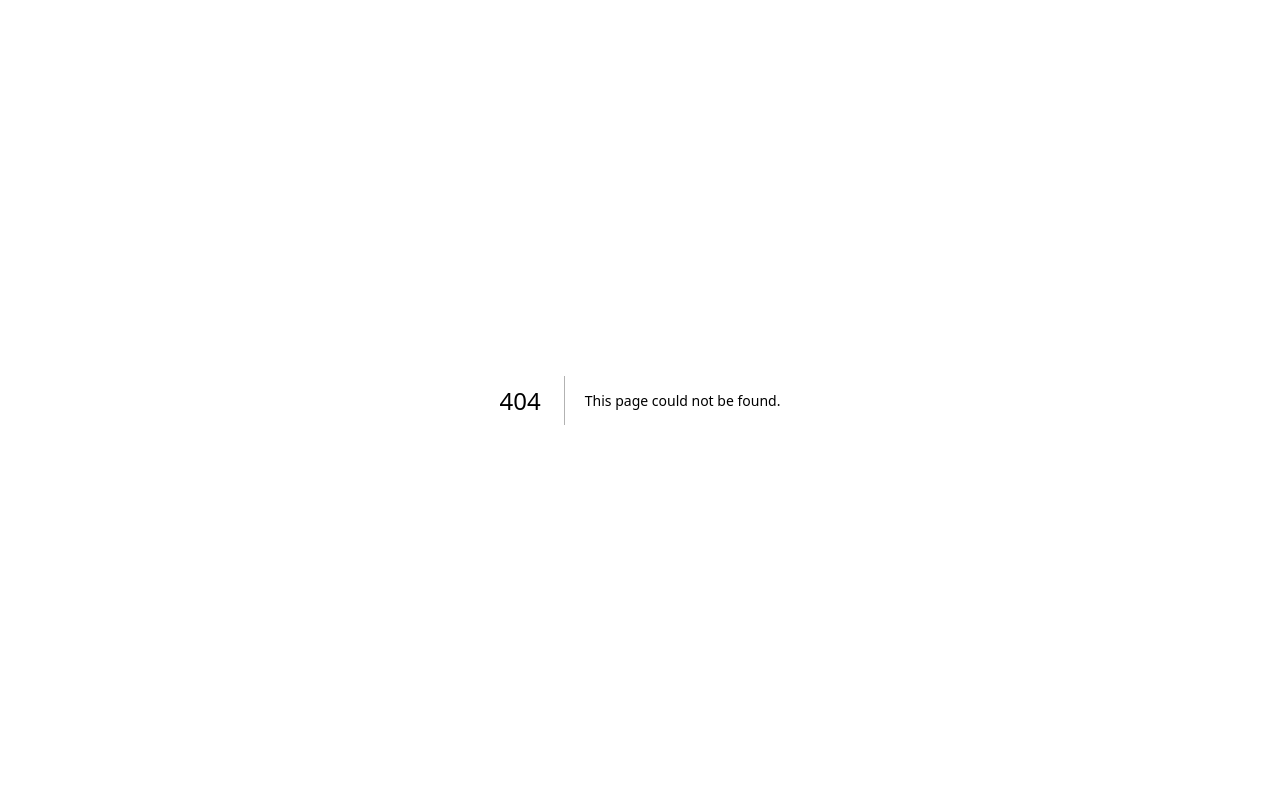
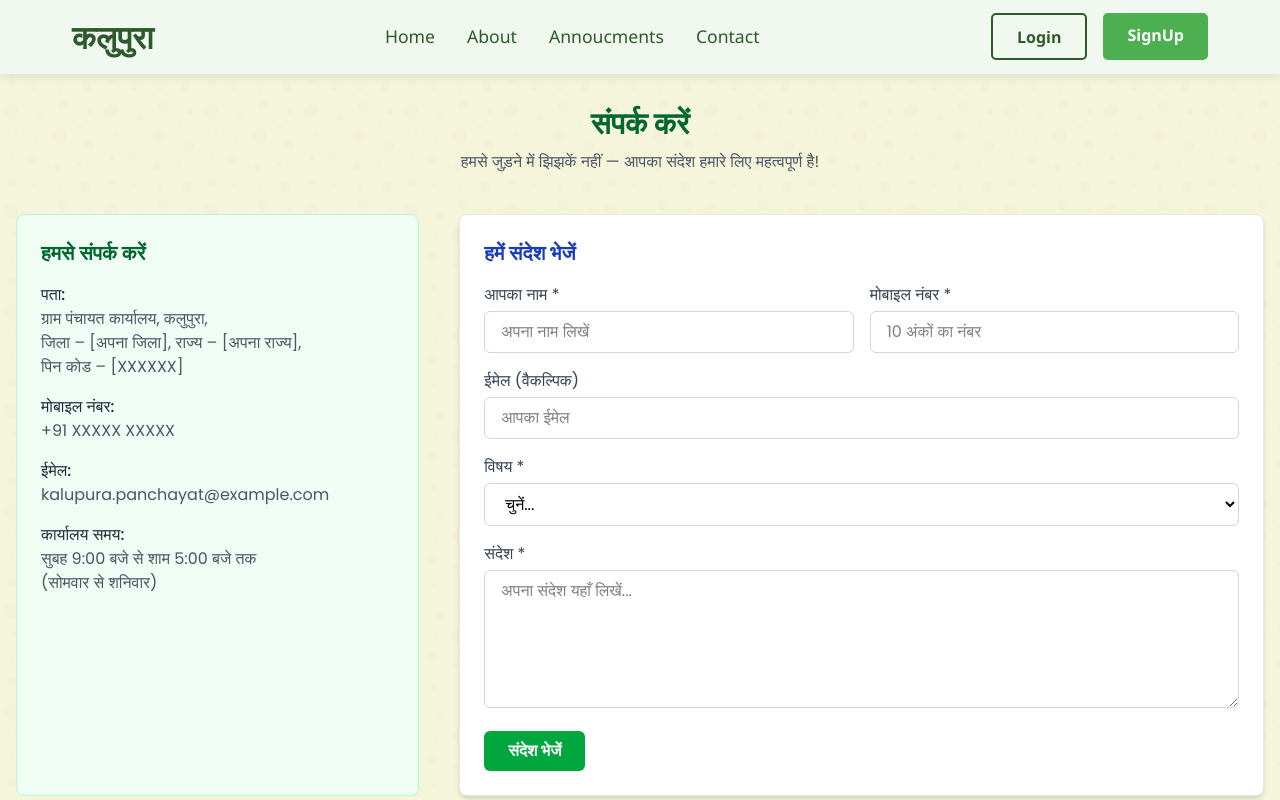
Before and after one commit to bhavy-sharma/Kalupura, a Next.js app in the folder client/: page /contact in a window 1280 px wide. Before the commit this address had no page. Shown: the top 800 px of the page. Built offline with nearby package versions, Linux system fonts and the light colour scheme.

Commit message:
Contact page initialise

```diff
--- /dev/null
+++ b/client/app/contact/page.js
@@ -0,0 +1,124 @@
+import React from 'react'
+import Header from '@/components/layout/Header'
+import Footer from '@/components/layout/Footer'
+
+const ContactPage = () => {
+  return (
+    <>
+      <Header />
+
+      <div className="container mx-auto px-4 py-8">
+        {/* Page Title */}
+        <div className="text-center mb-10">
+          <h1 className="text-3xl font-bold text-green-800">संपर्क करें</h1>
+          <p className="text-gray-600 mt-2">हमसे जुड़ने में झिझकें नहीं — आपका संदेश हमारे लिए महत्वपूर्ण है!</p>
+        </div>
+
+        {/* Main Contact Section */}
+        <div className="flex flex-col lg:flex-row gap-10">
+
+          {/* Left: Contact Info */}
+          <div className="lg:w-1/3 bg-green-50 p-6 rounded-lg border border-green-200">
+            <h2 className="text-xl font-semibold text-green-800 mb-4">हमसे संपर्क करें</h2>
+
+            <div className="space-y-4">
+              <div>
+                <p className="font-medium text-gray-800">पता:</p>
+                <p className="text-gray-600">ग्राम पंचायत कार्यालय, कलुपुरा,<br />जिला – [अपना जिला], राज्य – [अपना राज्य],<br />पिन कोड – [XXXXXX]</p>
+              </div>
+
+              <div>
+                <p className="font-medium text-gray-800">मोबाइल नंबर:</p>
+                <p className="text-gray-600">+91 XXXXX XXXXX</p>
+              </div>
+
+              <div>
+                <p className="font-medium text-gray-800">ईमेल:</p>
+                <p className="text-gray-600">kalupura.panchayat@example.com</p>
+              </div>
+
+              <div>
+                <p className="font-medium text-gray-800">कार्यालय समय:</p>
+                <p className="text-gray-600">सुबह 9:00 बजे से शाम 5:00 बजे तक<br />(सोमवार से शनिवार)</p>
+              </div>
+            </div>
+          </div>
+
+          {/* Right: Contact Form */}
+          <div className="lg:w-2/3 bg-white p-6 rounded-lg shadow-md border border-gray-200">
+            <h2 className="text-xl font-semibold text-blue-800 mb-4">हमें संदेश भेजें</h2>
+            <form className="space-y-4">
+              <div className="grid grid-cols-1 md:grid-cols-2 gap-4">
+                <div>
+                  <label className="block text-gray-700 mb-1">आपका नाम *</label>
+                  <input
+                    type="text"
+                    className="w-full px-4 py-2 border border-gray-300 rounded-md focus:outline-none focus:ring-2 focus:ring-green-500"
+                    placeholder="अपना नाम लिखें"
+                  />
+                </div>
+                <div>
+                  <label className="block text-gray-700 mb-1">मोबाइल नंबर *</label>
+                  <input
+                    type="tel"
+                    className="w-full px-4 py-2 border border-gray-300 rounded-md focus:outline-none focus:ring-2 focus:ring-green-500"
+                    placeholder="10 अंकों का नंबर"
+                  />
+                </div>
+              </div>
+
+              <div>
+                <label className="block text-gray-700 mb-1">ईमेल (वैकल्पिक)</label>
+                <input
+                  type="email"
+                  className="w-full px-4 py-2 border border-gray-300 rounded-md focus:outline-none focus:ring-2 focus:ring-green-500"
+                  placeholder="आपका ईमेल"
+                />
+              </div>
+
+              <div>
+                <label className="block text-gray-700 mb-1">विषय *</label>
+                <select className="w-full px-4 py-2 border border-gray-300 rounded-md focus:outline-none focus:ring-2 focus:ring-green-500">
+                  <option value="">चुनें...</option>
+                  <option value="panchayat">पंचायत से संबंधित</option>
+                  <option value="scheme">योजना/सुविधा के बारे में</option>
+                  <option value="complaint">शिकायत</option>
+                  <option value="suggestion">सुझाव</option>
+                  <option value="other">अन्य</option>
+                </select>
+              </div>
+
+              <div>
+                <label className="block text-gray-700 mb-1">संदेश *</label>
+                <textarea
+                  rows="5"
+                  className="w-full px-4 py-2 border border-gray-300 rounded-md focus:outline-none focus:ring-2 focus:ring-green-500"
+                  placeholder="अपना संदेश यहाँ लिखें..."
+                ></textarea>
+              </div>
+
+              <button
+                type="submit"
+                className="bg-green-600 hover:bg-green-700 text-white font-semibold py-2 px-6 rounded-md transition duration-200"
+              >
+                संदेश भेजें
+              </button>
+            </form>
+          </div>
+        </div>
+
+        {/* Optional: Google Map Placeholder */}
+        <div className="mt-12 bg-gray-50 rounded-lg p-4 border border-gray-200">
+          <h3 className="text-lg font-semibold text-center text-gray-800 mb-3">हमारा स्थान</h3>
+          <div className="h-64 bg-white rounded-md flex items-center justify-center text-gray-500 border border-gray-300">
+            🗺️ Google Map (यहाँ कलुपुरा का गूगल मैप एम्बेड करें)
+          </div>
+        </div>
+      </div>
+
+      <Footer />
+    </>
+  )
+}
+
+export default ContactPage
```
